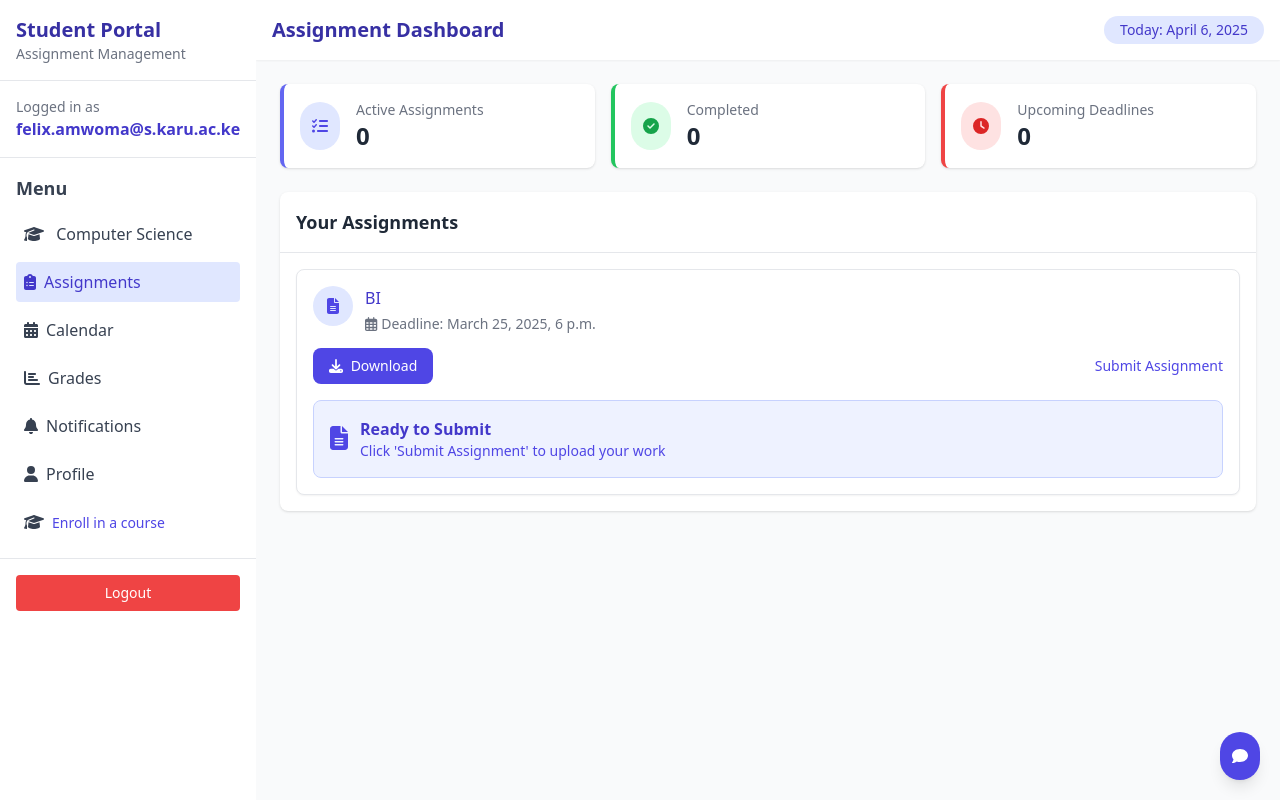
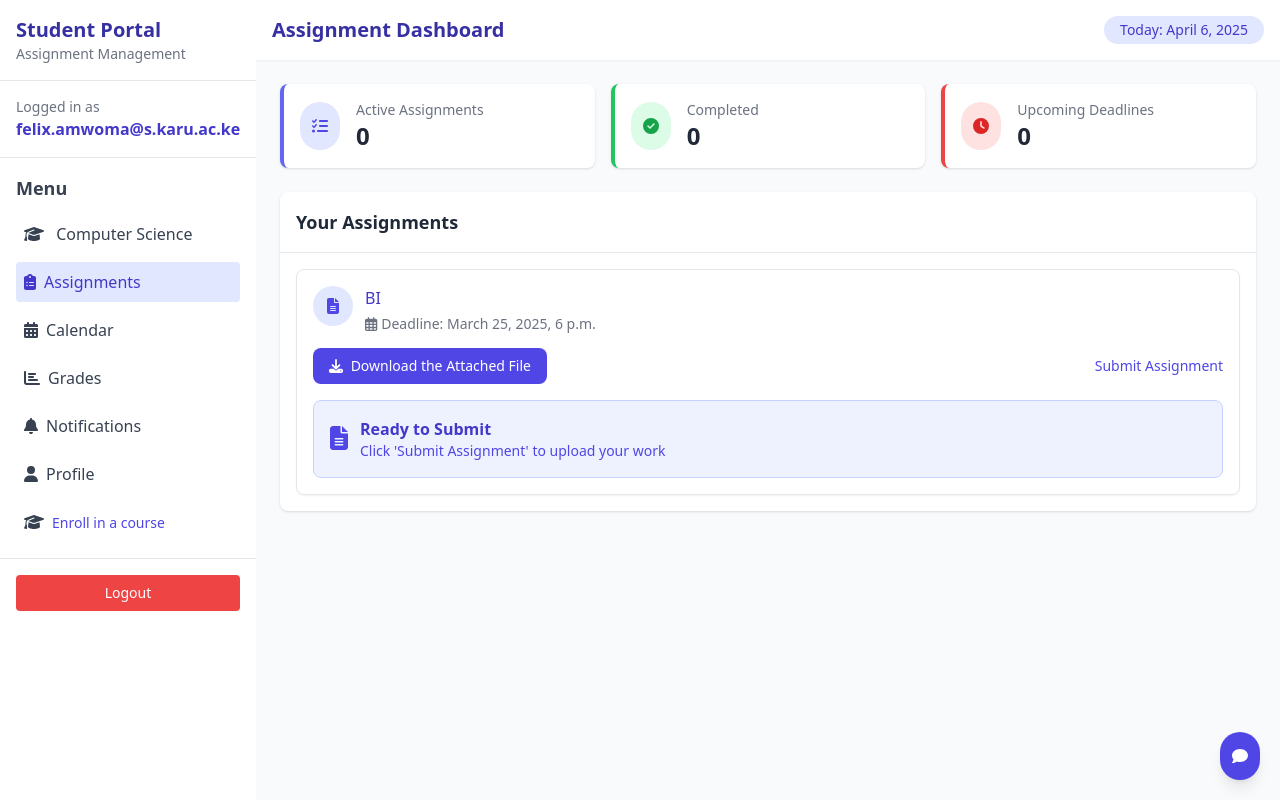
Before and after one commit to felixmokayabeatz/ai-assignment-submision-reminder, a Django app: page /assignments/ in a window 1280 px wide. Run offline with Django 5.2, Linux system fonts and the light colour scheme; a user stored in the database is signed in; data comes from the database, SQL or seed files in the repository; both versions use the stored data as it was after the commit; parts of the project's set-up code (start-up, migrations or seed data) failed here and were passed over; some libraries are stand-ins or nearby versions.

Commit message:
Update attachment download link text in assignment list template

```diff
--- a/assignment_reminder/reminders/templates/assignment_list.html
+++ b/assignment_reminder/reminders/templates/assignment_list.html
@@ -245,7 +245,7 @@
                                             <div class="flex justify-between items-center">
                                                 {% if assignment.attachment %}
                                                     <a href="{{ assignment.attachment.url }}" download class="bg-indigo-600 text-white px-4 py-2 rounded-lg text-sm hover:bg-indigo-700 transition">
-                                                        <i class="fas fa-download mr-1"></i> Download
+                                                        <i class="fas fa-download mr-1"></i> Download the Attached File
                                                     </a>
                                                 {% endif %}
 
```
Also changed, not shown: assignment_reminder/db.sqlite3.
